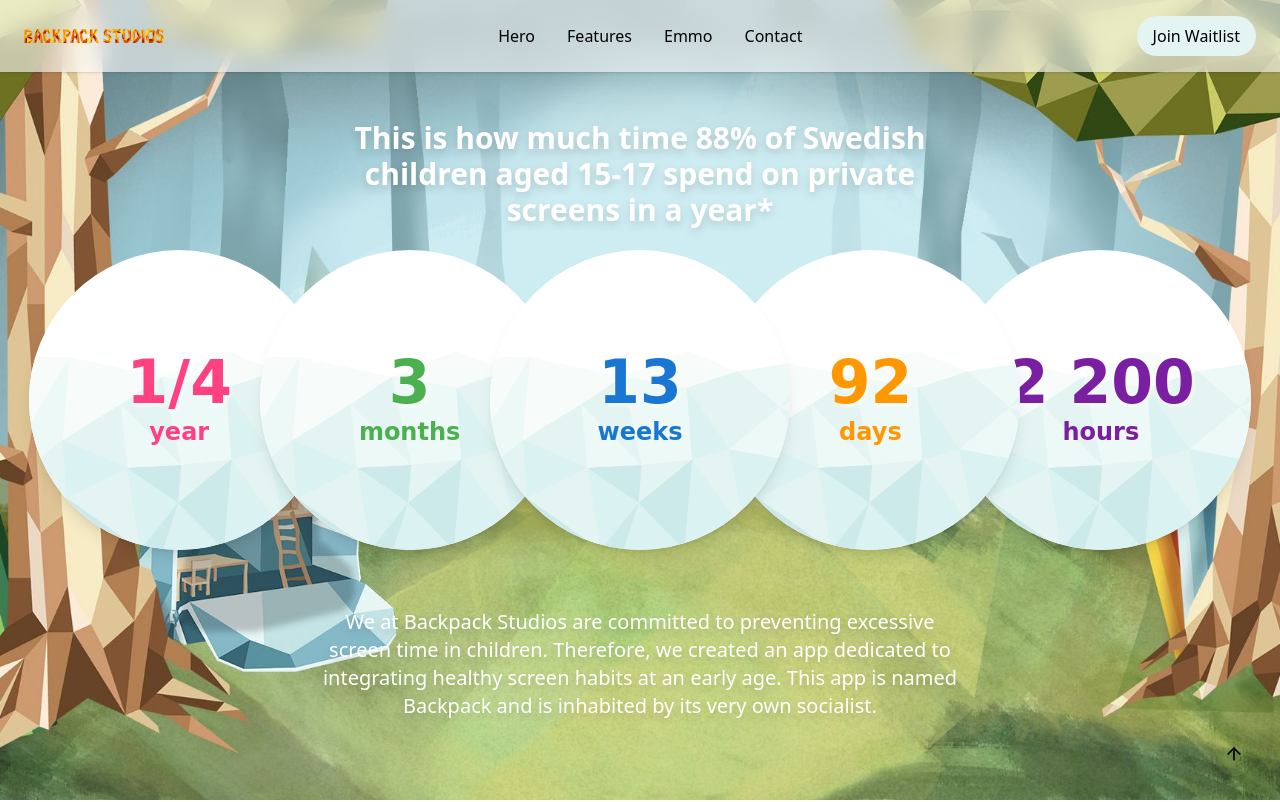
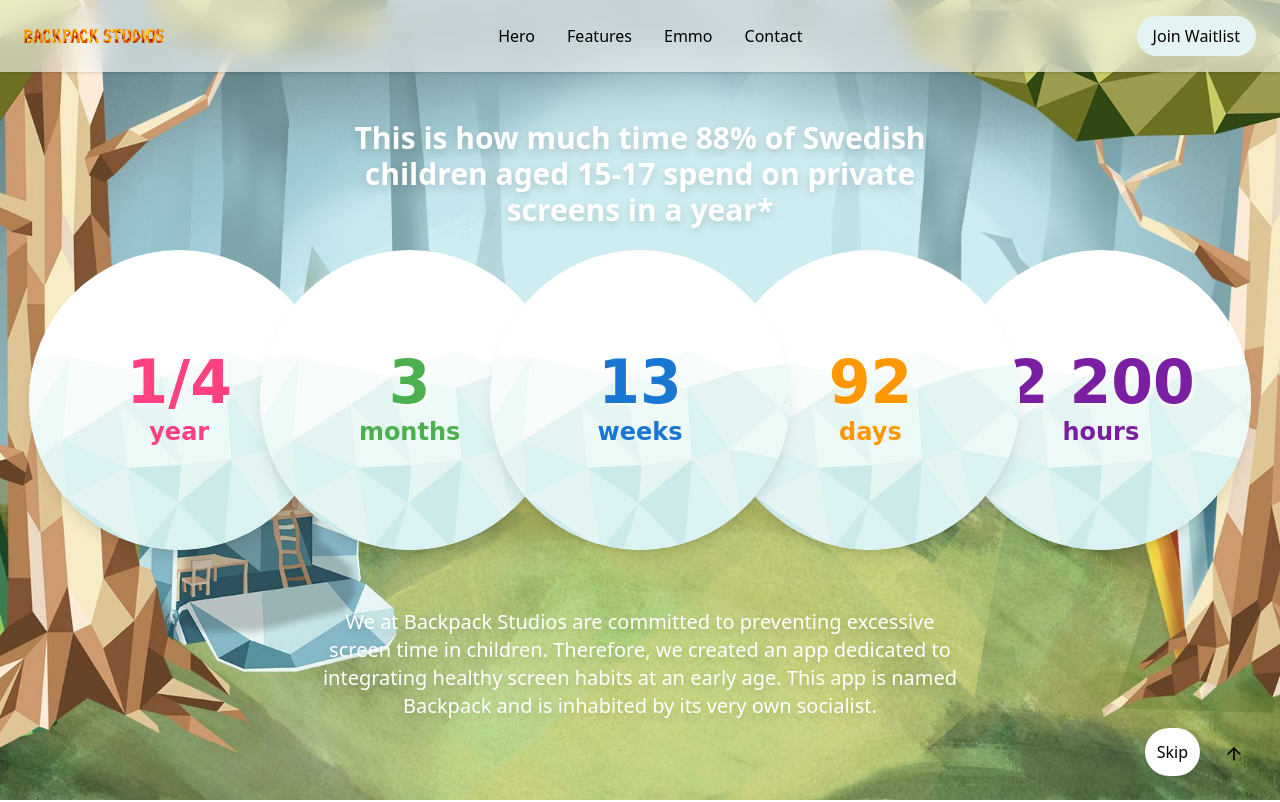
Before and after one commit to Natito9/backpack-project, a Next.js app: page / in a window 1280 px wide. Shown: the top 802 px of the page. Built offline with nearby package versions, Linux system fonts and the light colour scheme.

Commit message:
skip button

```diff
--- a/src/components/hero/Hero.jsx
+++ b/src/components/hero/Hero.jsx
@@ -6,6 +6,8 @@ import Title from "./Title";
 import FactCards from "./FactCards";
 import ChatBubble from "./ChatBubble";
 import FactCaption from "./FactCaption";
+import SkipBtn from "./SkipBtn";
+
 
 export default function Hero() {
   const [showFacts, setShowFacts] = useState(true);
@@ -33,6 +35,12 @@ export default function Hero() {
   setPhase("done");
   setShowFacts(false);
 }} />
+      <SkipBtn
+            onClick={() => {
+              setPhase("done");
+              setShowFacts(false);
+            }}
+          />
         </>
       )}
       {!showFacts && (
--- /dev/null
+++ b/src/components/hero/SkipBtn.jsx
@@ -0,0 +1,13 @@
+"use client";
+
+export default function SkipBtn({ onClick }) {
+  return (
+    <button
+      onClick={onClick}
+      className="fixed bottom-6 right-20 z-50 bg-white text-black p-3 rounded-full shadow-md hover:bg-gray-200 transition"
+      aria-label="Skip Facts"
+    >
+      Skip
+    </button>
+  );
+}
```
